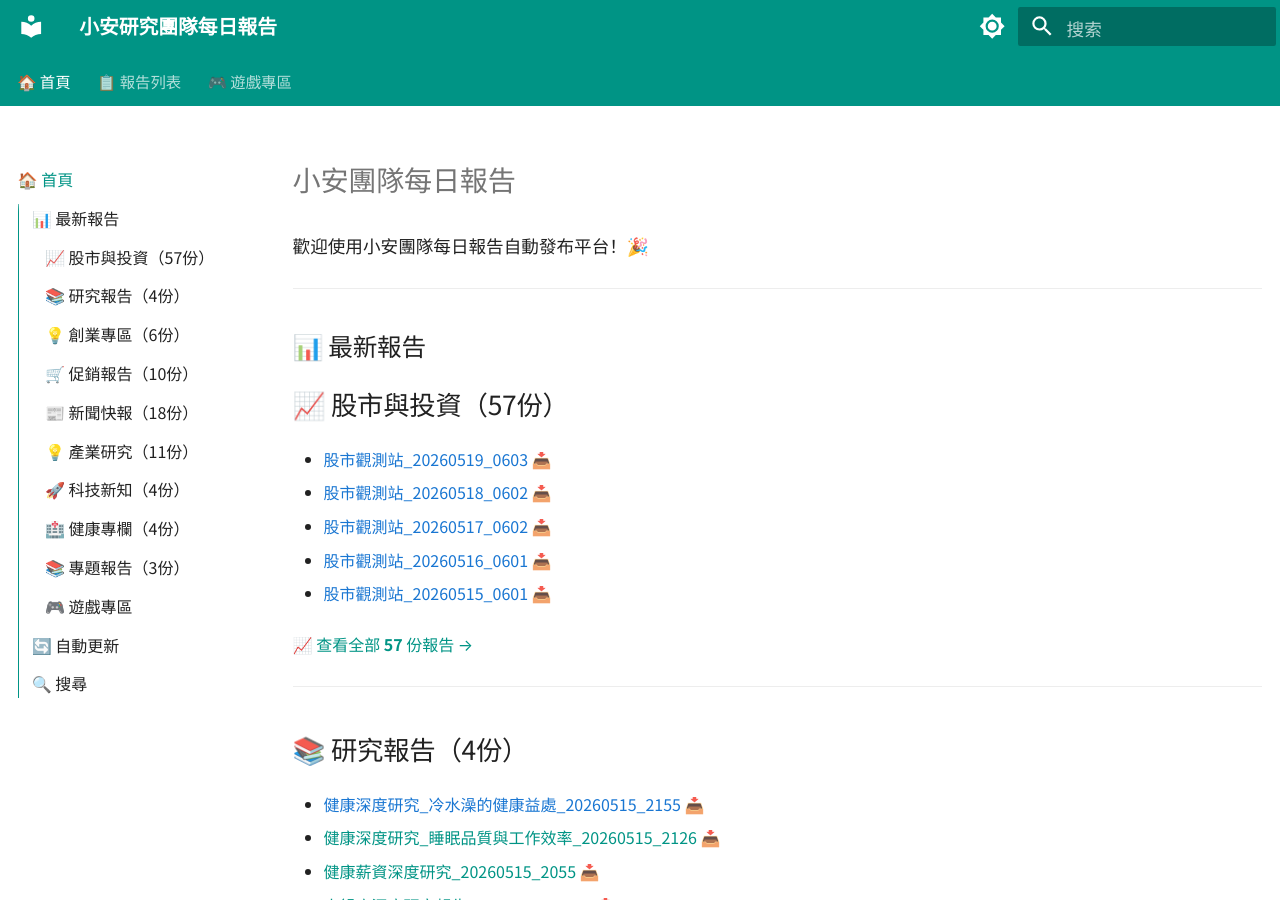
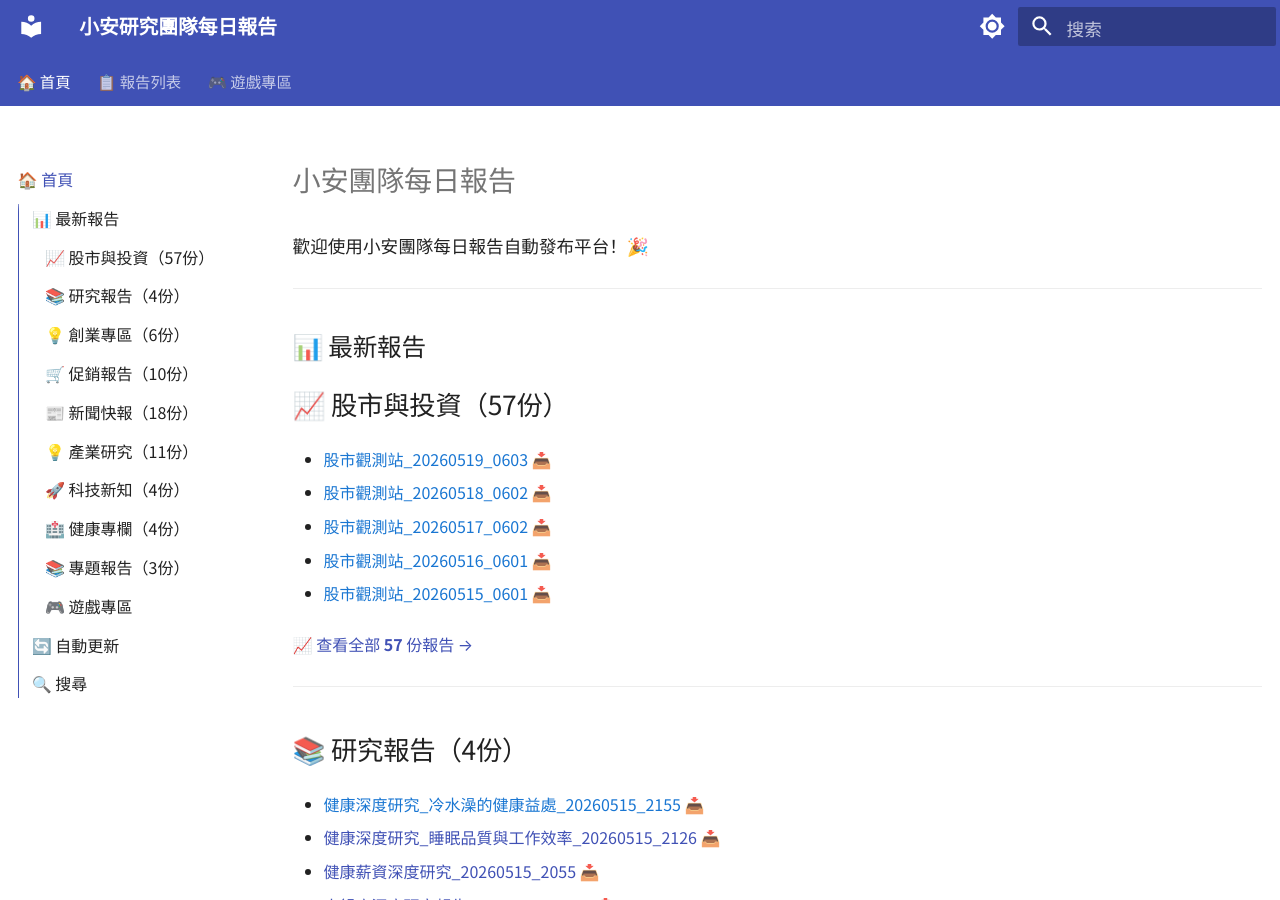
Before and after one commit to hkaiyen/openclaw-workspace, an MkDocs documentation site: the page built from docs/index.md, in a window 1280 px wide and 900 px high. Built offline with MkDocs 1.6.1 and Material for MkDocs 9.7.7, drawn with Linux system fonts in a browser that asks for light colours.

Commit message:
fix: restore original indigo/blue color scheme

```diff
--- a/mkdocs.yml
+++ b/mkdocs.yml
@@ -9,14 +9,14 @@ theme:
   language: zh
   palette:
     - scheme: default
-      primary: teal
-      accent: amber
+      primary: indigo
+      accent: blue
       toggle:
         icon: material/brightness-7
         name: 切換深色模式
     - scheme: slate
-      primary: teal
-      accent: amber
+      primary: blue
+      accent: indigo
       toggle:
         icon: material/brightness-4
         name: 切換淺色模式
```
